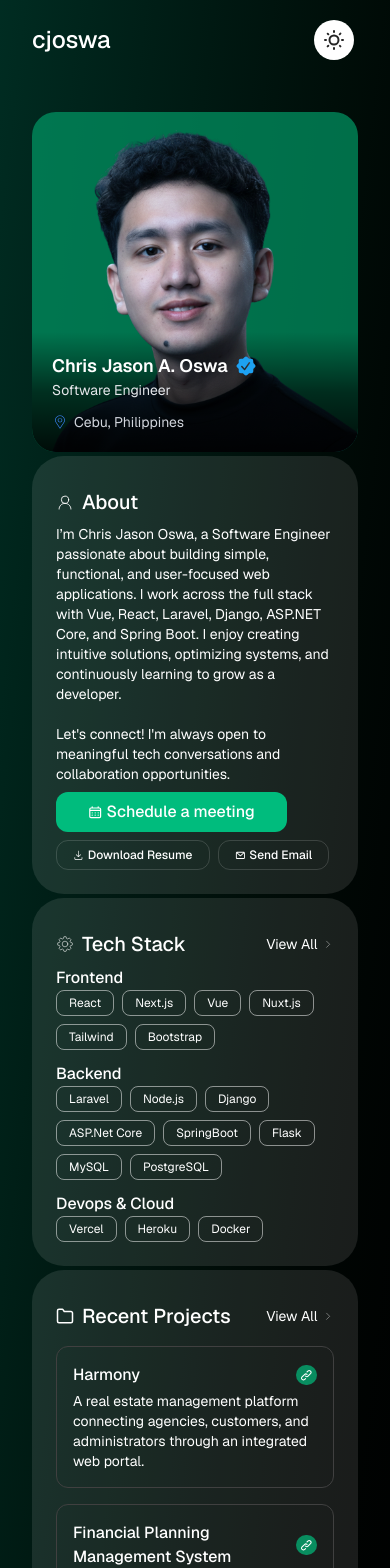
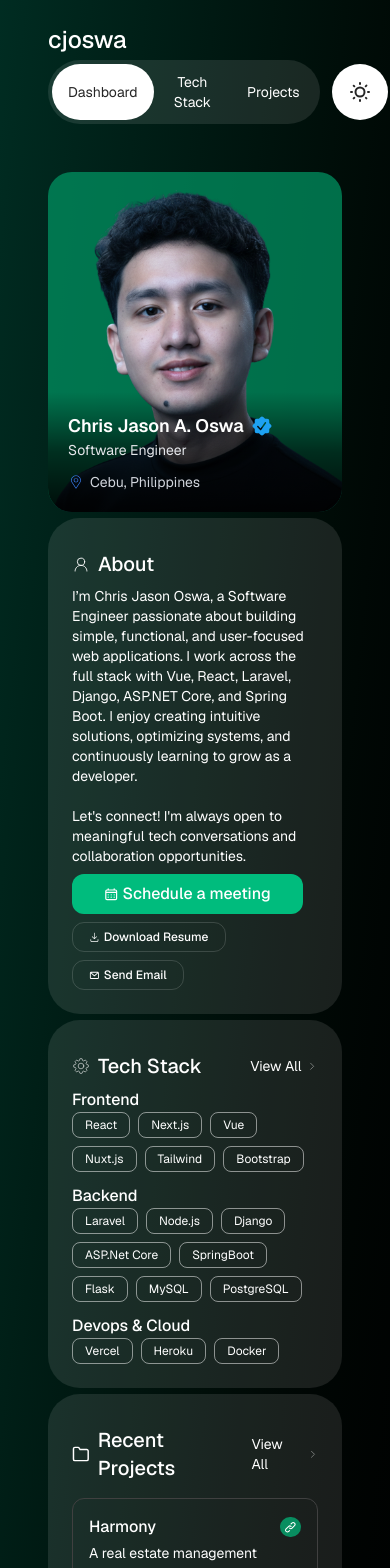
Before and after one commit to chrisjasonoswa/my-portfolio, a Next.js app: page /dashboard in a window 390 px wide. Shown: the top 1568 px of the page. Built offline with nearby package versions, Linux system fonts and the light colour scheme.

Commit message:
refactor: layout and color

```diff
--- a/src/app/dashboard/page.tsx
+++ b/src/app/dashboard/page.tsx
@@ -19,11 +19,11 @@ import Link from "next/link";
 const page = () => {
   return (
     <div className="flex flex-col">
-      <div className="grid grid-cols-12 gap-1">
+      <div className="grid grid-cols-12 gap-1.5">
         {/* Profile, About, Tech Stack, Projects */}
-        <div className="col-span-12 lg:col-span-8 space-y-1">
+        <div className="col-span-12 lg:col-span-8 space-y-1.5">
           {/* Profile and About */}
-          <div className="mb-1 grid grid-cols-12 gap-1">
+          <div className="grid grid-cols-12 gap-1.5">
             {/* Profile */}
             <div className="card relative  min-h-85 w-full rounded-3xl bg-emerald-900/90 dark:bg-emerald-600/70 col-span-12 sm:col-span-4">
               {/* Image with overflow-hidden */}
@@ -78,6 +78,7 @@ const page = () => {
                         'noopener,noreferrer'
                       );
                     }}
+                  className="hover:shadow-2xl hover:duration-500 hover:transform hover:transition-all hover:scale-105"
                 >
                   <CalendarIcon size={"0.9em"} />
                   Schedule a meeting
@@ -154,7 +155,7 @@ const page = () => {
             </div>
           </div>
 
-          {/* Projects */}
+          {/* Recent Projects */}
           <div className="card">
             <div className="card-title1 flex items-center gap-2">
               <Icon name="folder" size={"0.9em"} />
@@ -231,7 +232,7 @@ const page = () => {
                       </Link>
                     }
                   </div>
-                  <div className="text-xs opacity-55 text-center"> { value ?? url}</div>
+                  <div className="text-xs opacity-55 text-center wrap-break-word"> { value ?? url}</div>
                 </div>
               )}
 
--- a/src/app/layout.tsx
+++ b/src/app/layout.tsx
@@ -42,7 +42,7 @@ export default function RootLayout({
           <div className="main-div">
             <div className="
               flex w-full flex-col min-h-screen
-              px-8 py-4
+              px-12 py-6
               lg:px-16 lg:py-8
               max-w-[1920px]
             ">
@@ -53,7 +53,7 @@ export default function RootLayout({
               </main>
               <footer className="mt-8">
                 <hr className="border-t border-secondary/10 dark:border-white/10 mb-4" />
-                <div className="text-center text-secondary dark:text-white text-xs">© 2025 Chris Jason A. Oswa. All rights reserved.</div>
+                <div className="text-center text-secondary dark:text-white text-xs">© {new Date().getFullYear()} Chris Jason A. Oswa. All rights reserved.</div>
               </footer>
             </div>
           </div>
--- a/src/app/projects/page.tsx
+++ b/src/app/projects/page.tsx
@@ -12,7 +12,7 @@ const page = () => {
         </div>
       </div>
       <div className="card rounded-2xl">
-        <div className="grid grid-cols-1 md:grid-cols-2 lg:grid-cols-3 gap-4 text-secondary text-secondary dark:text-white">
+        <div className="grid grid-cols-1 md:grid-cols-2 lg:grid-cols-3 gap-4 text-secondary dark:text-white">
           {HISTORY.flatMap((job) => job.projects || []).map((project) => (
             <div
               key={project.title}
--- a/src/components/layout/nav.tsx
+++ b/src/components/layout/nav.tsx
@@ -32,12 +32,14 @@ const Nav = () => {
 
     return (
       <nav className="mb-12 flex flex-wrap items-center justify-between gap-1">
+        {/* website title */}
         <div className="flex items-center">
           <div className="inline-flex text-2xl font-medium dark:text-white">
             <span>cjoswa</span>
           </div>
         </div>
-      <div className="flex h-12 gap-2">
+        {/* actions section*/}
+        <div className="flex min-h-12 gap-2 flex-1 sm:flex-none justify-between">
           <div className="nav-items-list">
             {NAV_ITEMS.map((navItems) => (
               <button
--- a/src/components/ui/buttons/button.tsx
+++ b/src/components/ui/buttons/button.tsx
@@ -88,7 +88,9 @@ export default function Button({
 
   // ✅ Base styles
   const baseStyles =
-    "inline-flex items-center gap-1 justify-center font-medium rounded-xl transition-colors duration-200 select-none focus:outline-none";
+    ` inline-flex items-center gap-1 justify-center font-medium rounded-xl transition-colors select-none focus:outline-none
+      hover:shadow-2xl hover:duration-500 hover:transform hover:transition-all hover:scale-103
+    `;
 
   // 🧩 Safe lookup from color map
   const colorClasses = colorMap[color]?.[variant] ?? colorMap.primary.solid;
--- a/src/components/ui/buttons/switch.tsx
+++ /dev/null
@@ -1,24 +0,0 @@
-"use client";
-import { useState } from 'react';
-
-const Switch = () => {
-  const [checked, setChecked] = useState(false);
-
-  const handleToggle = () => {
-    setChecked(!checked);
-  };
-
-  return (
-    <div className="toggle-slider">
-      <input
-        type="checkbox"
-        id="toggle"
-        checked={checked}
-        onChange={handleToggle}
-      />
-      <label htmlFor="toggle" className="slider" />
-    </div>
-  );
-};
-
-export default Switch;
--- /dev/null
+++ b/src/components/ui/icons/ArrowLeftIcon.tsx
@@ -0,0 +1,23 @@
+export default function ArrowLeftIcon({
+  size = 24,
+  color = "currentColor",
+}: {
+  size?: number | string;
+  color?: string;
+}) {
+  return (
+    <svg
+      xmlns="http://www.w3.org/2000/svg"
+      width={size}
+      height={size}
+      viewBox="0 0 64 64"
+      fill="none"
+      stroke={color}
+      strokeWidth="2"
+      strokeLinejoin="bevel"
+      strokeMiterlimit="10"
+    >
+      <polyline points="37,15 20,32 37,49" />
+    </svg>
+  );
+}
--- a/src/components/ui/icons/Icon.tsx
+++ b/src/components/ui/icons/Icon.tsx
@@ -20,9 +20,11 @@ import ProfileIcon from "./ProfileIcon";
 import SkillsIcon from "./SkillsIcon";
 import SunIcon from "./SunIcon";
 import VerifiedBadgeIcon from "./VerifiedBadgeIcon";
+import ArrowLeftIcon from "./ArrowLeftIcon";
 
 export const ICONS = {
   arrowRight: ArrowRightIcon,
+  arrowLeft: ArrowLeftIcon,
   arrowLink: ArrowLinkIcon,
   book: BookIcon,
   briefcase: BriefcaseIcon,
--- a/src/lib/constants/experience.tsx
+++ b/src/lib/constants/experience.tsx
@@ -75,7 +75,7 @@ export const HISTORY: History[] = [
     ]
   },
   {
-    jobTitle: "Full Stack Developer",
+    jobTitle: "Full Stack Developer (Part-time)",
     company: "WareSwift",
     date: "April 2025 - May 2025",
     projects: [
--- /dev/null
+++ b/src/styles/buttons.css
@@ -0,0 +1,10 @@
+  @layer components {
+    /* Buttons */
+    button{
+      @apply cursor-pointer
+    }
+
+    .full-button{
+      @apply flex items-center gap-2 py-1.5 px-4 rounded-lg text-white
+    }
+  }
--- /dev/null
+++ b/src/styles/cards.css
@@ -0,0 +1,25 @@
+@layer components {
+  .card {
+    @apply
+      rounded-4xl
+      p-6 pt-8
+      bg-white/70 dark:bg-white/10
+      text-secondary dark:text-white
+  }
+
+  .card:hover{
+    @apply transform transition-all scale-101 z-10 shadow-2xl backdrop-blur-[5px] dark:backdrop-blur-[20px] duration-500 ease-in-out
+  }
+
+  .card-history {
+    @apply
+      rounded-3xl
+      p-6 pt-8
+      bg-secondary
+      text-white
+  }
+
+  .card-title1{
+    @apply text-xl font-medium mb-2
+  }
+}
--- a/src/styles/globals.css
+++ b/src/styles/globals.css
@@ -1,6 +1,13 @@
 @import "tailwindcss";
 @custom-variant dark (&:where(.dark, .dark *));
 
+
+@layer theme {
+  :root{
+    --primary: theme(colors.emerald.500);
+    --secondary: theme(colors.neutral.800);
+  }
+}
 
 @theme inline{
   --font-sans: var(--font-geist-sans);
@@ -36,61 +43,10 @@
     @apply inline-flex rounded-xl px-3 py-1.5 text-2xl font-medium mb-4
       text-secondary dark:text-white
   }
-  /* Buttons */
-  button{
-    @apply cursor-pointer
-  }
-
-  .full-button{
-    @apply flex items-center gap-2 py-1.5 px-4 rounded-lg text-white
-  }
-
-  .toggle-slider {
-    position: relative;
-    width: 60px;
-    @apply h-full
-  }
-
-  .slider {
-    position: absolute;
-    top: 0;
-    left: 0;
-    right: 0;
-    bottom: 0;
-    background-color: #ccc;
-    border-radius: 34px;
-    cursor: pointer;
-    transition: 0.4s;
-  }
-
-  .slider:before {
-    position: absolute;
-    content: '';
-
-    width: 26px;
-    left: 4px;
-    bottom: 4px;
-    background-color: white;
-    border-radius: 50%;
-    transition: 0.4s;
-    @apply h-full aspect-square
-  }
-
-  input[type='checkbox'] {
-    display: none;
-  }
-
-  input[type='checkbox']:checked + .slider {
-    background-color: #2196f3;
-  }
-
-  input[type='checkbox']:checked + .slider:before {
-    transform: translateX(26px);
-  }
 
   /* Nav */
   .nav-items-list{
-    @apply hidden sm:inline-flex gap-1 p-1 rounded-full bg-white/70 dark:bg-white/10
+    @apply inline-flex gap-1 p-1 rounded-full bg-white/70 dark:bg-white/10
   }
 
   .nav-button-active{
@@ -117,27 +73,7 @@
       text-white dark:text-secondary
       bg-secondary dark:bg-white;
   }
-  .card {
-    @apply
-      rounded-4xl
-      p-6 pt-8
-      bg-white/55 dark:bg-white/10
-      text-secondary dark:text-white
-  }
+}
 
-  .card:hover{
-    @apply transform transition-all scale-101 z-10 shadow-2xl backdrop-blur-[5px] dark:backdrop-blur-[20px] duration-500 ease-in-out
-  }
-
-  .card-history {
-    @apply
-      rounded-3xl
-      p-6 pt-8
-      bg-secondary
-      text-white
-  }
-
-  .card-title1{
-    @apply text-xl font-medium mb-2
-  }
-}
+@import "./buttons.css";
+@import "./cards.css";
```
Lines whose indentation alone changed are shown as unchanged.
